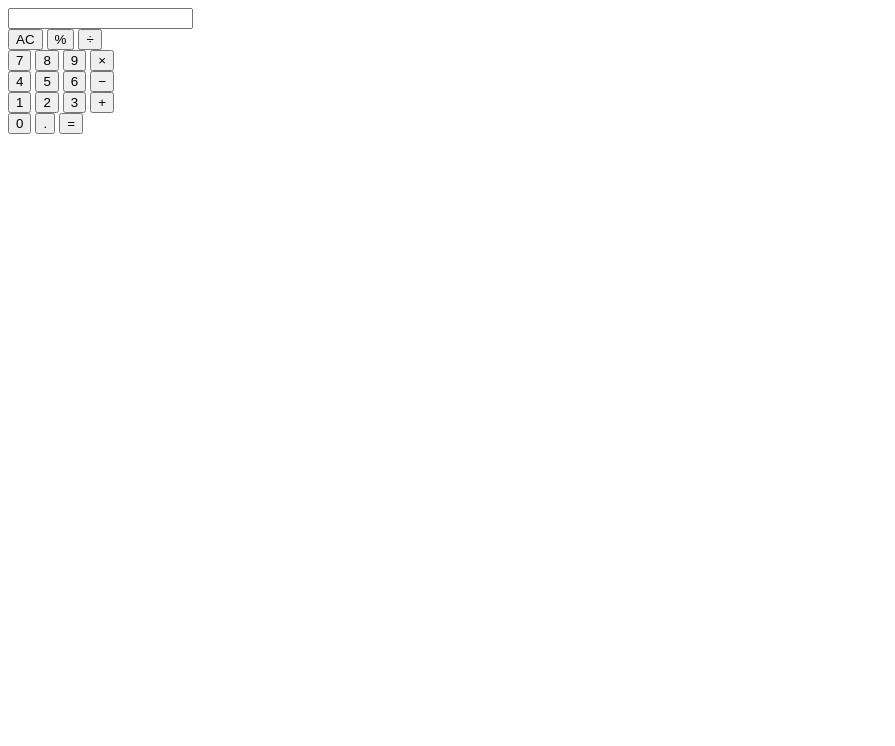
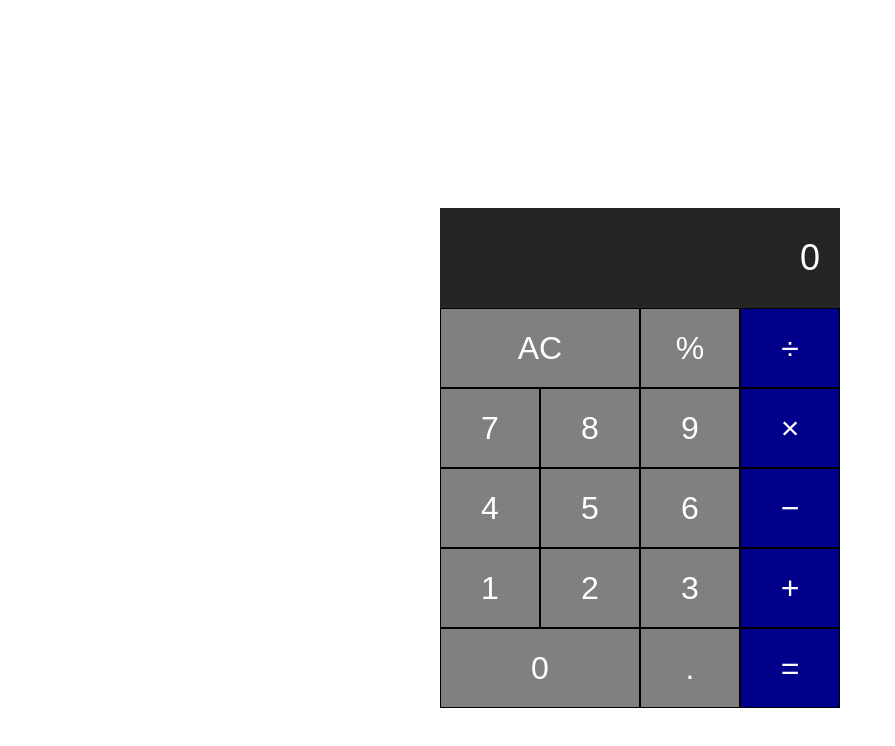
Before and after one commit to AlvinDaeli748/CalcJavaScript_Kelas2Progate, a plain HTML site: page index.html in a window 1280 px wide. Shown: the whole page, without its empty margins (0-895 px from the left). Drawn offline with Linux system fonts and the light colour scheme.

Commit message:
Styling done

```diff
--- a/index.html
+++ b/index.html
@@ -7,7 +7,7 @@
     </head>
     <body>
         <div class="main">
-            <input type="text" class="screen" />
+            <input type="text" class="screen" value="0" disabled />
             <div class="keys">
                 <div class="row">
                     <button class="all-clear">AC</button>
--- a/style.css
+++ b/style.css
@@ -0,0 +1,52 @@
+.main {
+    text-align: center;
+    margin: 0 auto;
+    padding-top: 200px;
+    width: 400px;
+}
+
+.screen {
+    width: 100%;
+    height: 100px;
+    background-color: #252525;
+    color: #fff;
+    text-align: right;
+    font-size: 36px;
+    border: none;
+    padding: 0 20px;
+    box-sizing: border-box;
+}
+
+.keys {
+    width: 100%;
+}
+
+.row {
+    display: flex;
+}
+
+button {
+    height: 80px;
+    background-color: gray;
+    border: 1px solid black;
+    font-size: 32px;
+    color: #fff;
+    width: 25%;
+    outline: none;
+}
+
+.all-clear, .zero-btn {
+    width: 50%;
+}
+
+.operator, .equal-sign {
+    background-color: darkblue;
+}
+
+button:hover {
+    background-color: darkgray;
+}
+
+.operator:hover, .equal-sign:hover {
+    background-color: blue;
+}
```
